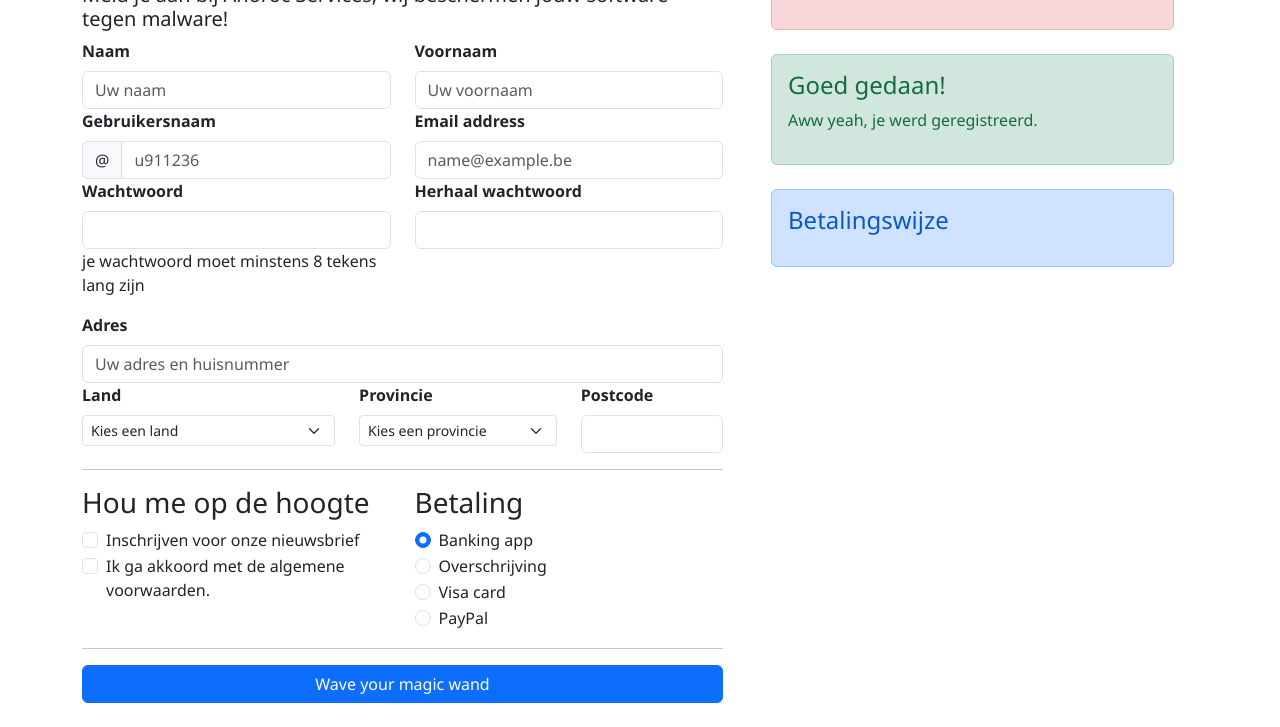
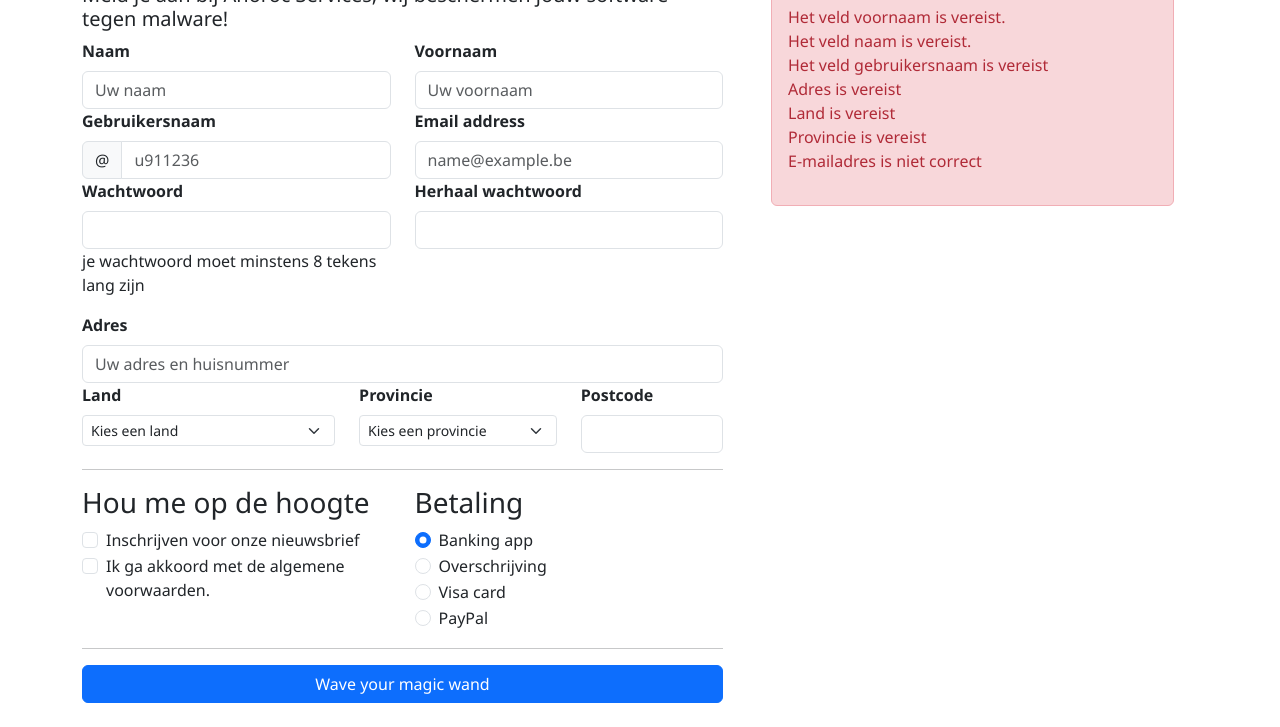
Before and after one commit to LeysenTom/Javascript, a plain HTML site: page index.html in a window 1280 px wide. Both pictures are taken after a click on the button "Wave your magic wand". Shown: the part 73-800 px from the top of the page. Drawn offline with Linux system fonts and the light colour scheme.

Commit message:
validateEmail functie gemaakt en alertboxes interactief laten werken

```diff
--- a/index.html
+++ b/index.html
@@ -140,16 +140,16 @@
     </div>
     <script>
         //Id's ophalen
-        const voornaam = document.querySelector('#voornaam').value;
-        const naam = document.querySelector('#naam').value;
-        const gebruikersnaam = document.querySelector('#gebruikersnaam').value;
-        const mailadres = document.querySelector('#mailadres').value;
-        const wachtwoord = document.querySelector('#wachtwoord').value;
-        const herhaalWachtwoord = document.querySelector('#herhaalWachtwoord').value;
-        const adres = document.querySelector('#adres').value;
-        const land = document.querySelector('#land').value;
-        const provincie = document.querySelector('#provincie').value;
-        const postcode = document.querySelector('#postcode').value;
+        const voornaam = document.getElementById('voornaam');
+        const naam = document.querySelector('#naam');
+        const gebruikersnaam = document.querySelector('#gebruikersnaam');
+        const mailadres = document.querySelector('#mailadres');
+        const wachtwoord = document.querySelector('#wachtwoord');
+        const herhaalWachtwoord = document.querySelector('#herhaalWachtwoord');
+        const adres = document.querySelector('#adres');
+        const land = document.querySelector('#land');
+        const provincie = document.querySelector('#provincie');
+        const postcode = document.querySelector('#postcode');
         const knop = document.querySelector('#knop');
         const errorAlert = document.querySelector('#errorAlert');
         const errorArea = document.querySelector('#errorArea');
@@ -158,34 +158,61 @@
         const betalingTekst = document.querySelector('#betalingTekst');
         let errors = [];
 
+        errorAlert.style.visibility = "hidden";
+        goedGedaanAlert.style.visibility = "hidden";
+        betalingAlert.style.visibility = "hidden";
+
         //functies schrijven
 
 
 
         let validateForm = () => {
+            errorAlert.style.visibility = "hidden";
+            goedGedaanAlert.style.visibility = "hidden";
+            betalingAlert.style.visibility = "hidden";
 
+            errors.length = 0;
+            errorArea.innerHTML = "";
             checkEmptyField(voornaam,'Het veld voornaam is vereist.');
             checkEmptyField(naam,'Het veld naam is vereist.');
             checkEmptyField(gebruikersnaam,'Het veld gebruikersnaam is vereist');
             checkEmptyField(adres,'Adres is vereist');
             checkEmptyField(land, 'Land is vereist');
             checkEmptyField(provincie, 'Provincie is vereist');
+            if(validateEmail(mailadres) == false) {
+                errors.push('E-mailadres is niet correct');
+            }
 
 
 
-
-            //errors loggen in console
-            errors.forEach(element => {
-                console.log(element);
-            });
-
-
+            if(errors.length > 0) {
+                errorAlert.style.visibility = "visible";
+                errorArea.innerHTML = errors.join('<br>');
+            }
+            else {
+                errorAlert.style.visibility = "hidden";
+                goedGedaanAlert.style.visibility = "visible";
+            }
 
         }
 
+        //controle op lege inputvelden.
         let checkEmptyField =(veld, melding) => {
-            if (veld == "") {
+            if (veld.value == "" || veld.value == null) {
                 errors.push(melding);
+            }
+        }
+
+        //controle op een geldig e-mailadres
+        //mailformat gebruikt van de site https://www.w3schools.blog/email-validation-javascript-js
+        //match()-functie https://www.w3schools.com/jsref/jsref_match.asp
+        let validateEmail = emailadres => {
+            let mailformat = /^([A-Za-z0-9_\-\.])+\@([A-Za-z0-9_\-\.])+\.([A-Za-z]{2,4})$/;
+            if (emailadres.value.match(mailformat)) {
+                return true;
+            }
+            else {
+                return false;
             }
         }
 
```
